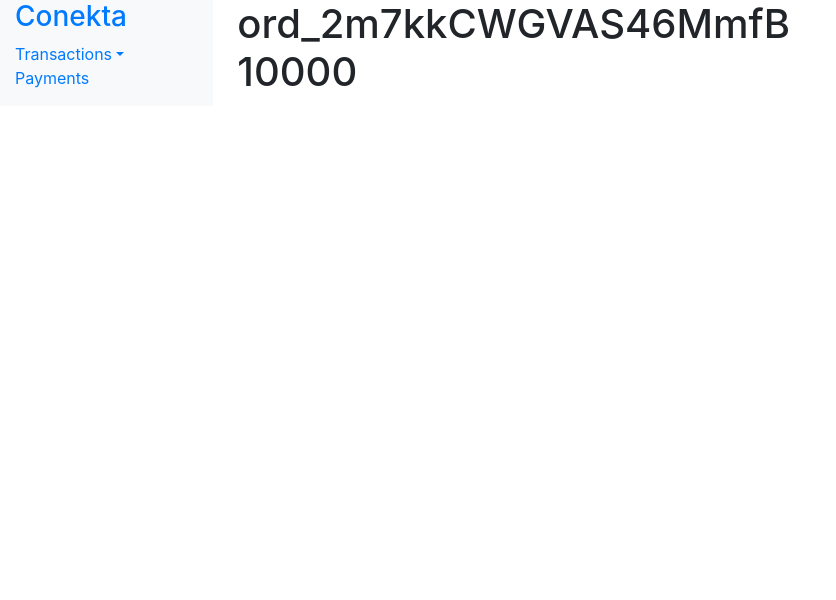
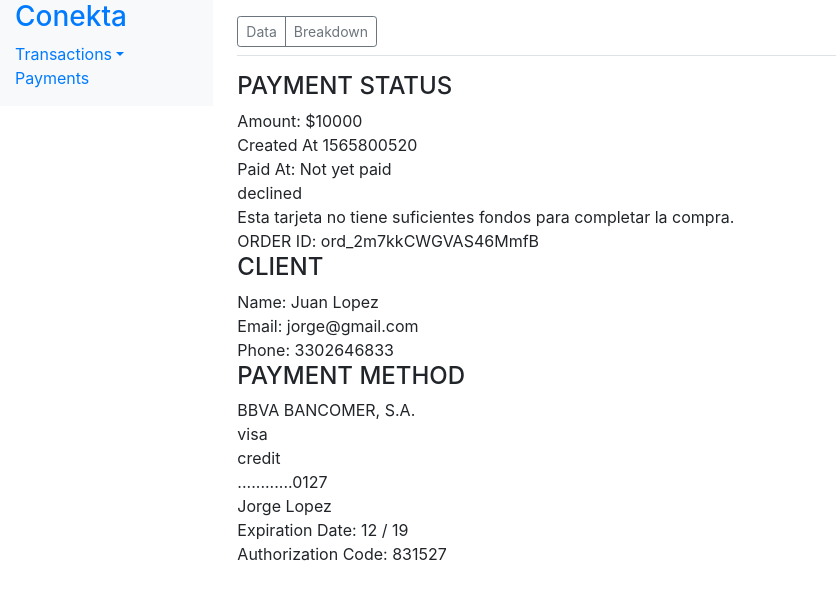
Before and after one commit to gyokebed/conekta, a React app: page /ord_2m7kkCWGVAS46MmfB in a window 1280 px wide. Shown: the top 600 px of the page, without its empty margins (0-836 px from the left). Built offline with nearby package versions, Linux system fonts and the light colour scheme.

Commit message:
Added Data to payment Details

```diff
--- a/src/components/details/details.component.jsx
+++ b/src/components/details/details.component.jsx
@@ -5,7 +5,11 @@ class Details extends Component {
   constructor(props) {
     super(props);
     this.state = {
-      paymentDetails: {}
+      paymentDetails: {
+        customer: {},
+        line_items: [],
+        nested_charges: [{ payment_method: {} }]
+      }
     };
   }
 
@@ -16,14 +20,71 @@ class Details extends Component {
   }
 
   render() {
-    const { id } = this.props.match.params;
-    const { paymentDetails } = this.state;
+    const { id: paymentId } = this.props.match.params;
+    const {
+      paid_at,
+      customer: { name, email, phone },
+      nested_charges: [
+        {
+          failure_message,
+          amount,
+          created,
+          status,
+          payment_method: {
+            bank,
+            brand,
+            type,
+            last4,
+            name: nameOnCard,
+            exp_month,
+            exp_year,
+            auth_code
+          }
+        }
+      ]
+    } = this.state.paymentDetails;
+
+    console.log(name);
     return (
-      <h1>
-        {id}
-        <br></br>
-        {paymentDetails.amount}
-      </h1>
+      <div>
+        <div className="d-flex flex-wrap flex-md-nowrap align-items-center pt-3 pb-2 mb-3 border-bottom">
+          <div className="btn-group mr-2">
+            <button type="button" className="btn btn-sm btn-outline-secondary">
+              Data
+            </button>
+            <button type="button" className="btn btn-sm btn-outline-secondary">
+              Breakdown
+            </button>
+          </div>
+        </div>
+        <div>
+          <h4>PAYMENT STATUS</h4>
+          <div>Amount: ${amount}</div>
+          <div>Created At {created}</div>
+          <div>Paid At: {paid_at ? paid_at : "Not yet paid"}</div>
+          <div>{status}</div>
+          <div>{failure_message}</div>
+          <div>ORDER ID: {paymentId}</div>
+        </div>
+        <div>
+          <h4>CLIENT</h4>
+          <div>Name: {name}</div>
+          <div>Email: {email}</div>
+          <div>Phone: {phone}</div>
+        </div>
+        <div>
+          <h4>PAYMENT METHOD</h4>
+          <div>{bank}</div>
+          <div>{brand}</div>
+          <div>{type}</div>
+          <div>............{last4}</div>
+          <div>{nameOnCard}</div>
+          <div>
+            Expiration Date: {exp_month} / {exp_year}
+          </div>
+          <div>Authorization Code: {auth_code}</div>
+        </div>
+      </div>
     );
   }
 }
```
